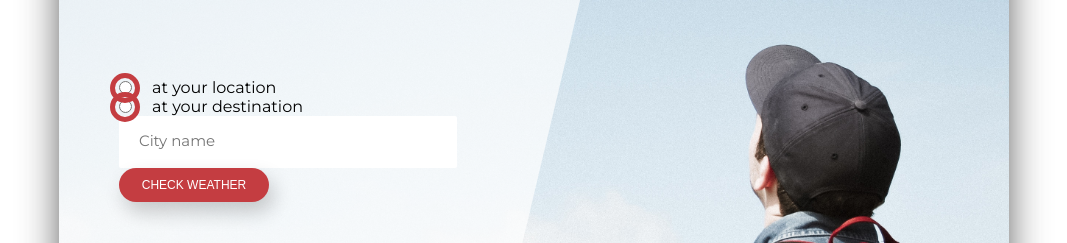
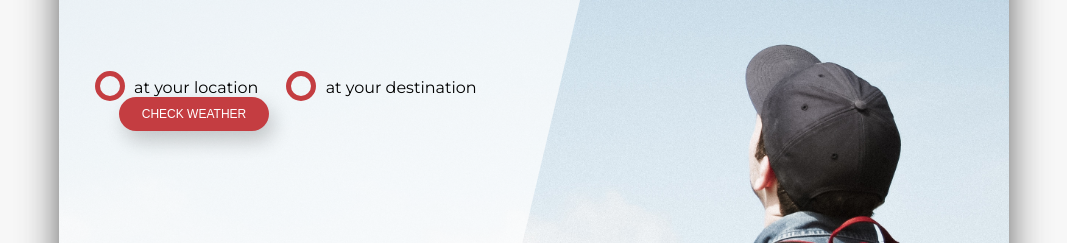
Before and after one commit to marcin-kochanek/weather-app, a website: page index.html in a window 1280 px wide. Shown: the part 246-489 px from the top of the page, without its empty margins (106-1173 px from the left). Drawn offline with Linux system fonts and the light colour scheme.

Commit message:
To be corrected: css style for the disappearing input

```diff
--- a/index.html
+++ b/index.html
@@ -138,22 +138,22 @@
         <form action="#" class="form">
           <fieldset>
             <div class="form__group form__group--radio">
-              <input type="radio" class="form__input--radio" id="small" name="group-size" value="small">
-              <label for="small" class="form__label--radio">
-                <span class="form__button-radio"></span>
+              <input class="form__input--radio" type="radio" id="location" name="weather-place" value="loaction">
+              <label class="form__label--radio" for="location">
+                <span class="form__button--radio"></span>
                 at your location
               </label>
             </div>
             <div class="form__group form__group--radio">
-              <input type="radio" class="form__input--radio" id="large" name="group-size" value="large">
-              <label for="large" class="form__label--radio">
-                <span class="form__button-radio"></span>
+              <input type="radio" class="form__input--radio" id="destination" name="weather-place" value="destination">
+              <label for="destination" class="form__label--radio">
+                <span class="form__button--radio"></span>
                 at your destination
               </label>
             </div>
             <div class="form__group form__group--text">
               <input class="form__input form__input--text" type="text" id="cityName" required="" placeholder="City name" autocomplete="on">
-              <button class="form__btn" type="submit" id="submitButton">Check weather</button>
+              <button class="form__button" type="submit" id="submitButton">Check weather</button>
             </div>
           </fieldset>
         </form>
--- a/main.scss
+++ b/main.scss
@@ -22,7 +22,7 @@ body {
   background-position: center;
   background-repeat: no-repeat;
   font-family: 'Montserrat', sans-serif;
-  background-image: #f7f7f7;
+  background-color: #f7f7f7;
   height: 100vh;
 
   display: flex;
@@ -397,6 +397,12 @@ body {
 .form {
   &__group {
     display: flex;
+    justify-content: center;
+
+    &--radio {
+      display: inline-block;
+      width: 42%;
+    }
 
     &--text {
       flex-direction: column;
@@ -409,15 +415,25 @@ body {
 
   &__input {
     font-family: inherit;
-    font-size: inherit;
     color: inherit;
-    background-color: #fff;
-    border-radius: 100px;
+    display: none;
+    font-size: 1.5rem;
+    padding: 1.5rem 2rem;
     border: none;
-    width: 60%;
-    padding: .7rem 2rem;
-    -webkit-transition: all .3s;
-    transition: all .3s;
+    border-radius: 2px;
+    border-bottom: 3px solid transparent;
+    width: 75%;
+    cursor: pointer;
+    -webkit-backface-visibility: hidden;
+    backface-visibility: hidden;
+
+    &--radio {
+      display: none;
+    }
+
+    &--radio:checked ~ .form__label--radio .form__button--radio::after {
+      opacity: 1;
+    }
   }
 
   &__label {
@@ -425,53 +441,12 @@ body {
     &--radio {
       font-size: 1.6rem;
       cursor: pointer;
-      padding-left: 2rem;
+      padding-left: 1.5rem;
       position: relative;
     }
   }
 
-  &__button-radio {
-    height: 3rem;
-    width: 3rem;
-    border: 5px solid #C43D41;
-    border-radius: 50%;
-    display: inline-block;
-    position: absolute;
-    top: -.5rem;
-    left: -2.2rem;
-
-    &::after {
-      content: "";
-      height: 1.3rem;
-      width: 1.3rem;
-      border-radius: 50%;
-      background-color: #C43D41;
-      display: block;
-      position: absolute;
-      top: 50%;
-      left: 50%;
-      -webkit-transform: translate(-50%, -50%);
-      transform: translate(-50%, -50%);
-      opacity: 0;
-    }
-  }
-
-  &__input {
-    font-family: inherit;
-    color: inherit;
-    font-size: 1.5rem;
-    padding: 1.5rem 2rem;
-    border: none;
-    border-radius: 2px;
-    border-bottom: 3px solid transparent;
-    width: 75%;
-    display: block;
-    cursor: pointer;
-    -webkit-backface-visibility: hidden;
-    backface-visibility: hidden;
-  }
-
-  &__btn {
+  &__button {
     text-transform: uppercase;
     text-decoration: none;
     width: 15rem;
@@ -488,5 +463,41 @@ body {
     -webkit-box-shadow: 0.5rem 1rem 2rem rgba(0, 0, 0, 0.2);
     box-shadow: 0.5rem 1rem 2rem rgba(0, 0, 0, 0.2);
     -webkit-backface-visibility: hidden;
+
+    &--radio {
+      height: 3rem;
+      width: 3rem;
+      border: 5px solid #C43D41;
+      border-radius: 50%;
+      display: inline-block;
+      position: absolute;
+      top: -.7rem;
+      left: -2.45rem;
+
+      &::after {
+        content: "";
+        height: 1.2rem;
+        width: 1.2rem;
+        border-radius: 50%;
+        background-color: #C43D41;
+        display: block;
+        position: absolute;
+        top: 50%;
+        left: 50%;
+        -webkit-transform: translate(-50%, -50%);
+        transform: translate(-50%, -50%);
+        opacity: 0;
+        -webkit-transition: opacity .3s;
+        transition: opacity .3s;
+      }
+    }
   }
 }
+
+#destination:checked + .form__group--text .form__input--text {
+  display: block;
+}
+
+#location:checked + .form__group--text .form__input--text {
+  display: none;
+}
```
Also changed, not shown: style.css.
